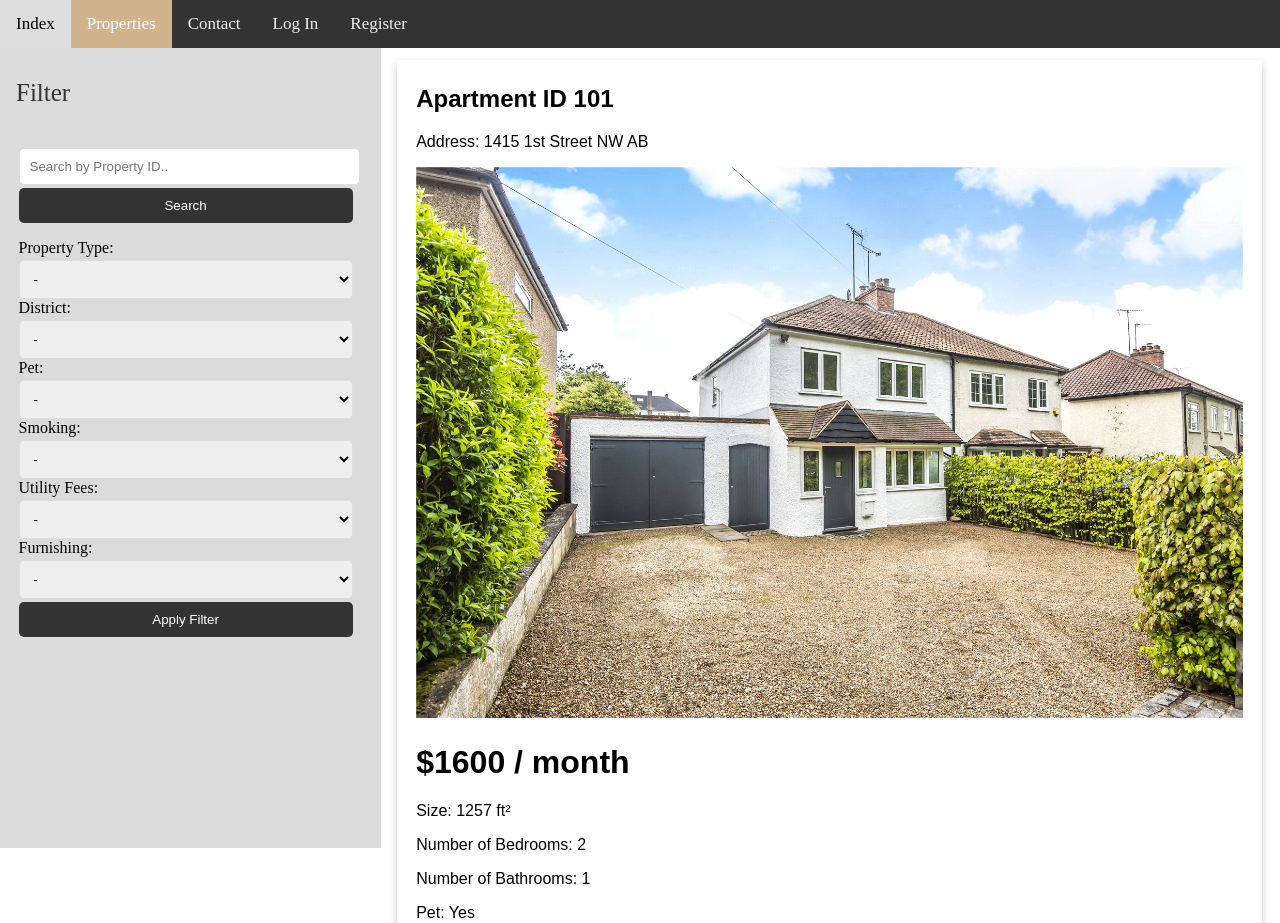
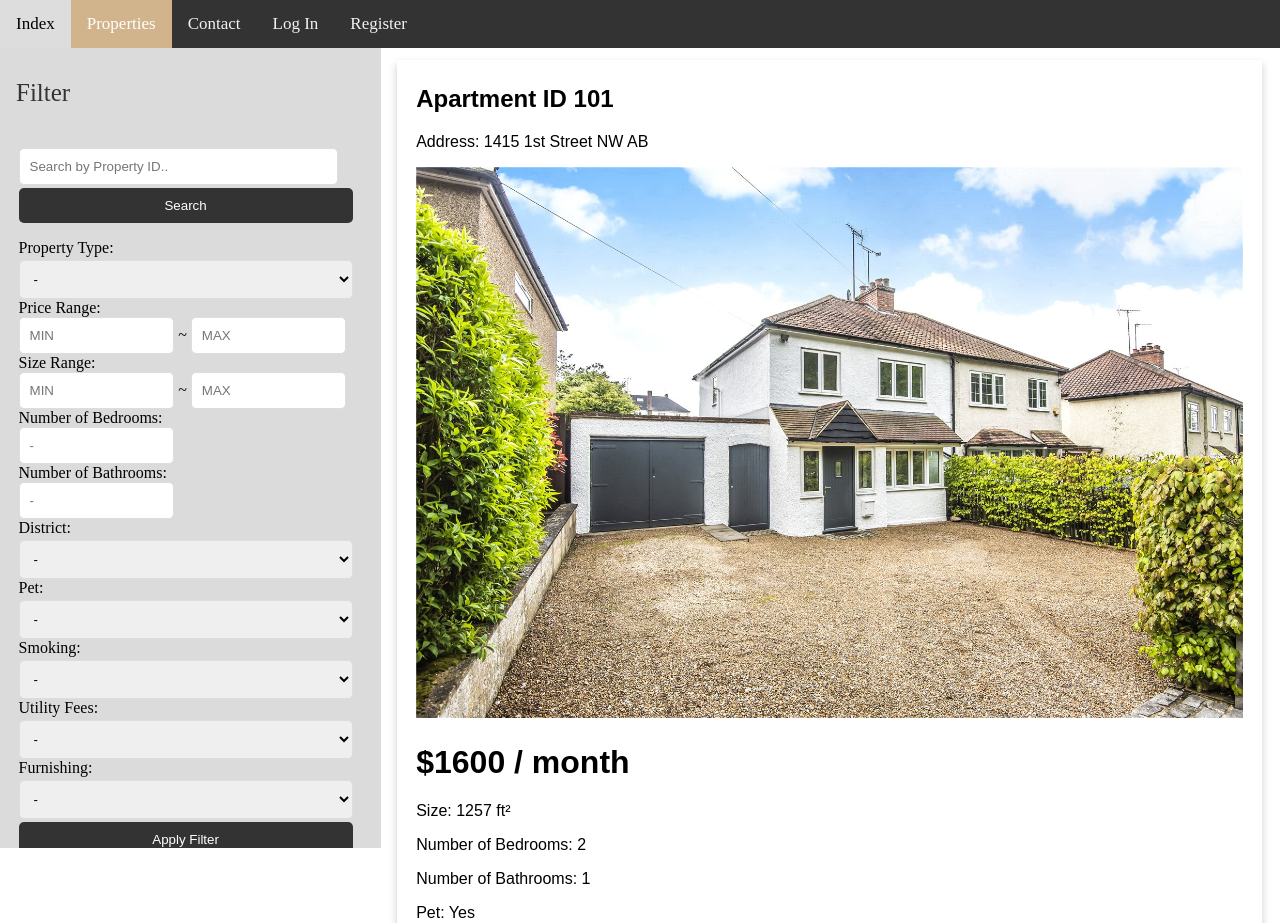
Before and after one commit to albe-martin/Cozy-rentals, a PHP site: page /propertylist.php in a window 1280 px wide. Shown: the top 923 px of the page. Run offline with PHP 8.4, Linux system fonts and the light colour scheme; data comes from the database, SQL or seed files in the repository; data that the repository does not hold is empty.

Commit message:
filters completed

```diff
--- a/propertylist.php
+++ b/propertylist.php
@@ -71,8 +71,15 @@
   padding: 10px;
 }
 
-.sidenav form input{
+.sidenav form input[type=search]{
   width: 95.5%;
+  padding: 10px;
+  border-radius: 5px;
+  border: 1px solid #ddd;
+}
+
+.sidenav form input[type=number]{
+  width: 40%;
   padding: 10px;
   border-radius: 5px;
   border: 1px solid #ddd;
@@ -264,7 +271,7 @@ function displayProperty($pid) {
     <div class="sidenav">
       <p>Filter</p>
       <form action="propertylist.php" method="post">
-        <input name="pidInput" placeholder="Search by Property ID..">
+        <input type="search" name="pidInput" placeholder="Search by Property ID..">
         <button type="submit">Search</button>
         <!--Filters (values has to match with database)-->
         <label for="p_type">Property Type:</label>
@@ -274,6 +281,22 @@ function displayProperty($pid) {
           <option value="Condo">Condo</option>
           <option value="House">House</option>
         </select>
+
+        <label for="price_min">Price Range:</label><br/>
+        <input type="number" name="price_min" placeholder="MIN">
+        <label for="price_max"> ~ </label>
+        <input type="number" name="price_max" placeholder="MAX"><br/>
+
+        <label for="size_min">Size Range:</label><br/>
+        <input type="number" name="size_min" placeholder="MIN">
+        <label for="size_max"> ~ </label>
+        <input type="number" name="size_max" placeholder="MAX"><br/>
+
+        <label for="num_bedroom">Number of Bedrooms:</label><br/>
+        <input type="number" name="num_bedroom" placeholder="-"><br/>
+        <label for="num_bathroom">Number of Bathrooms:</label><br/>
+        <input type="number" name="num_bathroom" placeholder="-"><br/>
+
         <label for="district">District:</label>
         <select name="district">
           <option value="-">-</option>
@@ -341,6 +364,55 @@ function displayProperty($pid) {
                  continue;
               }
             }
+
+            // filter min/max price
+            if (isset($_POST['price_min'])){
+              if ($_POST['price_min'] == ""){
+                // dont't care
+              } else if ($row['Cost_Per_Month'] < $_POST['price_min']){
+                continue;
+              }
+            }
+            if (isset($_POST['price_max'])){
+              if ($_POST['price_max'] == ""){
+                // dont't care
+              } else if ($row['Cost_Per_Month'] > $_POST['price_max']){
+                continue;
+              }
+            }
+            // filter min/max size
+            if (isset($_POST['size_min'])){
+              if ($_POST['size_min'] == ""){
+                // dont't care
+              } else if ($row['Size'] < $_POST['size_min']){
+                continue;
+              }
+            }
+            if (isset($_POST['size_max'])){
+              if ($_POST['size_max'] == ""){
+                // dont't care
+              } else if ($row['Size'] > $_POST['size_max']){
+                continue;
+              }
+            }
+
+            //filters num_bedroom
+            if (isset($_POST['num_bedroom'])){
+              if ($_POST['num_bedroom'] == ""){
+                // dont't care
+              } else if ($row['num_bedrooms'] != $_POST['num_bedroom']){
+                continue;
+              }
+            }
+            //filters num_bathroom
+            if (isset($_POST['num_bathroom'])){
+              if ($_POST['num_bathroom'] == ""){
+                // dont't care
+              } else if ($row['num_bathrooms'] != $_POST['num_bathroom']){
+                continue;
+              }
+            }
+
             // filters district
             if (isset($_POST['district'])) {
               if ($_POST['district'] == "-") {
```
